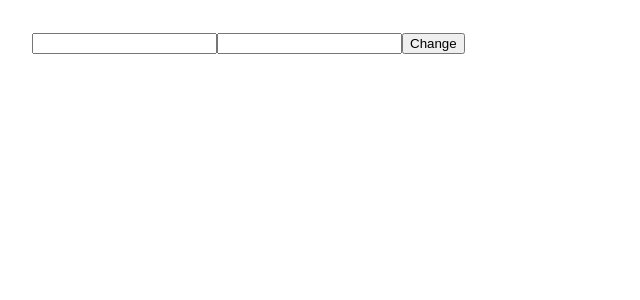
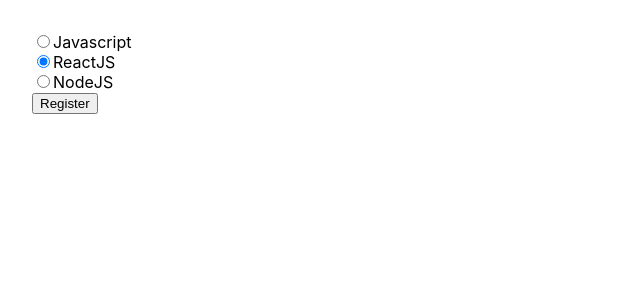
Before and after one commit to DuyNTK3020/ReactJS, a React (Create React App) app in the folder tiktok/: page / in a window 1280 px wide. Shown: the top 300 px of the page, without its empty margins (0-640 px from the left). Built offline with nearby package versions, Linux system fonts and the light colour scheme.

Commit message:
useState check-box-1

```diff
--- a/tiktok/src/App.js
+++ b/tiktok/src/App.js
@@ -1,19 +1,40 @@
 import { useState } from "react";
 
+const courses = [
+    {
+        id: 1,
+        name: "Javascript",
+    },
+    {
+        id: 2,
+        name: "ReactJS",
+    },
+    {
+        id: 3,
+        name: "NodeJS",
+    },
+];
+
 function App() {
-    const [name, setName] = useState();
-    const [mail, setMail] = useState();
-
+    const [checked, setChecked] = useState(2);
     const handleSubmit = () => {
-      setName("Nguyen Van B")
-      setMail("bnv@gmail.com")
-    }
+        console.log({id : checked})
+    };
 
     return (
         <div className="App" style={{ padding: 32 }}>
-            <input value={name} onChange={(e) => setName(e.target.value)} />
-            <input value={mail} onChange={(e) => setMail(e.target.value)} />
-            <button onClick={handleSubmit}>Change</button>
+            {courses.map((course) => (
+                <div key={course.id}>
+                    <input
+                        type="radio"
+                        checked={checked === course.id}
+                        onChange={() => setChecked(course.id)}
+                    />
+                    {course.name}
+                </div>
+            ))}
+
+            <button onClick={handleSubmit}>Register</button>
         </div>
     );
 }
```
